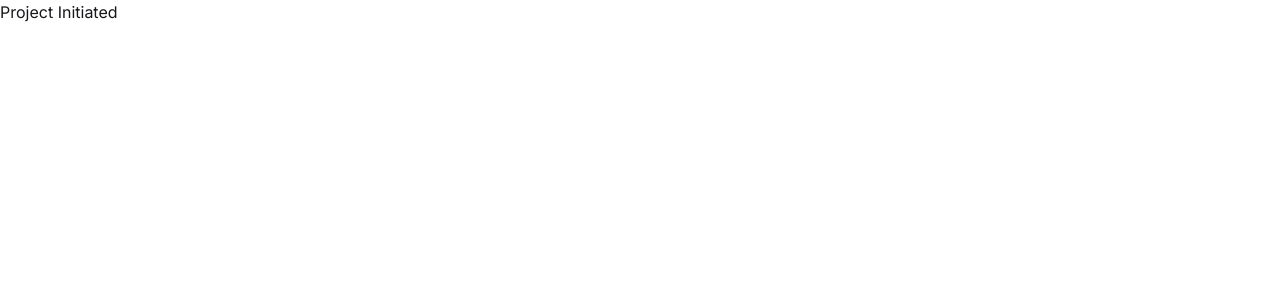
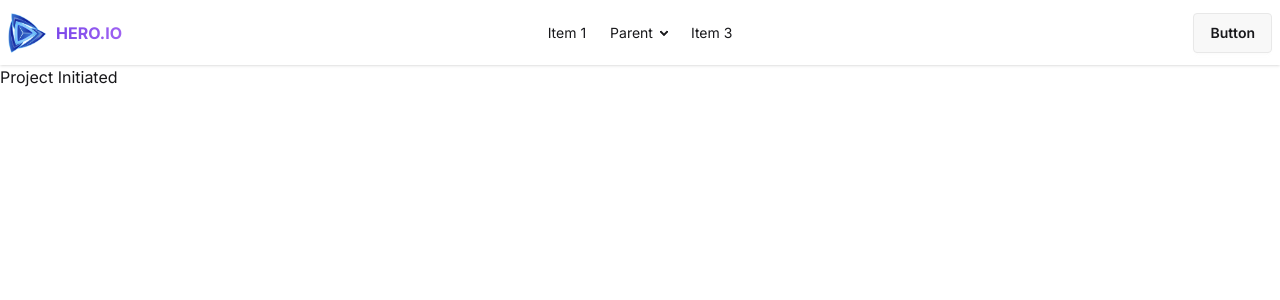
Before and after one commit to RHR-code/B12-A08-Hero-Apps, a React (Vite) app: page / in a window 1280 px wide. Shown: the top 300 px of the page. Built offline with nearby package versions, Linux system fonts and the light colour scheme.

Commit message:
navbar added and react router added

```diff
--- a/index.html
+++ b/index.html
@@ -1,5 +1,5 @@
-<!doctype html>
-<html lang="en">
+<!DOCTYPE html>
+<html data-theme="light" lang="en">
   <head>
     <meta charset="UTF-8" />
     <link rel="icon" type="image/svg+xml" href="/vite.svg" />
--- a/package.json
+++ b/package.json
@@ -14,6 +14,7 @@
     "react": "^19.1.1",
     "react-dom": "^19.1.1",
     "react-icons": "^5.5.0",
+    "react-router": "^7.9.3",
     "tailwindcss": "^4.1.14"
   },
   "devDependencies": {
--- a/src/App.jsx
+++ b/src/App.jsx
@@ -1,8 +1,10 @@
 import "./App.css";
+import Navbar from "./Components/Navbar";
 
 function App() {
   return (
     <>
+      <Navbar />
       <h1>Project Initiated</h1>
     </>
   );
--- /dev/null
+++ b/src/Components/Navbar.jsx
@@ -0,0 +1,74 @@
+import React from "react";
+import logo from "../assets/logo.png";
+const Navbar = () => {
+  return (
+    <div className="navbar bg-base-100 shadow-sm">
+      <div className="navbar-start">
+        <div className="dropdown">
+          <div tabIndex={0} role="button" className="btn btn-ghost lg:hidden">
+            <svg
+              xmlns="http://www.w3.org/2000/svg"
+              className="h-5 w-5"
+              fill="none"
+              viewBox="0 0 24 24"
+              stroke="currentColor"
+            >
+              {" "}
+              <path
+                strokeLinecap="round"
+                strokeLinejoin="round"
+                strokeWidth="2"
+                d="M4 6h16M4 12h8m-8 6h16"
+              />{" "}
+            </svg>
+          </div>
+          <ul
+            tabIndex={0}
+            className="menu menu-sm dropdown-content bg-base-100 rounded-box z-1 mt-3 w-52 p-2 shadow"
+          >
+            <li>
+              <a>Item 1</a>
+            </li>
+            <li></li>
+            <li>
+              <a>Item 3</a>
+            </li>
+          </ul>
+        </div>
+        <p className="flex items-center gap-2 text-xl bg-gradient-to-r from-[#632EE3] to-[#9F62F2] bg-clip-text">
+          {" "}
+          <img className="w-10" src={logo} alt="" />{" "}
+          <h2 className="text-transparent font-bold text-base">HERO.IO</h2>
+        </p>
+      </div>
+      <div className="navbar-center hidden lg:flex">
+        <ul className="menu menu-horizontal px-1">
+          <li>
+            <a>Item 1</a>
+          </li>
+          <li>
+            <details>
+              <summary>Parent</summary>
+              <ul className="p-2">
+                <li>
+                  <a>Submenu 1</a>
+                </li>
+                <li>
+                  <a>Submenu 2</a>
+                </li>
+              </ul>
+            </details>
+          </li>
+          <li>
+            <a>Item 3</a>
+          </li>
+        </ul>
+      </div>
+      <div className="navbar-end">
+        <a className="btn">Button</a>
+      </div>
+    </div>
+  );
+};
+
+export default Navbar;
```
Also changed, not shown: 1 other file (tests, documents, lock files or other folders).
